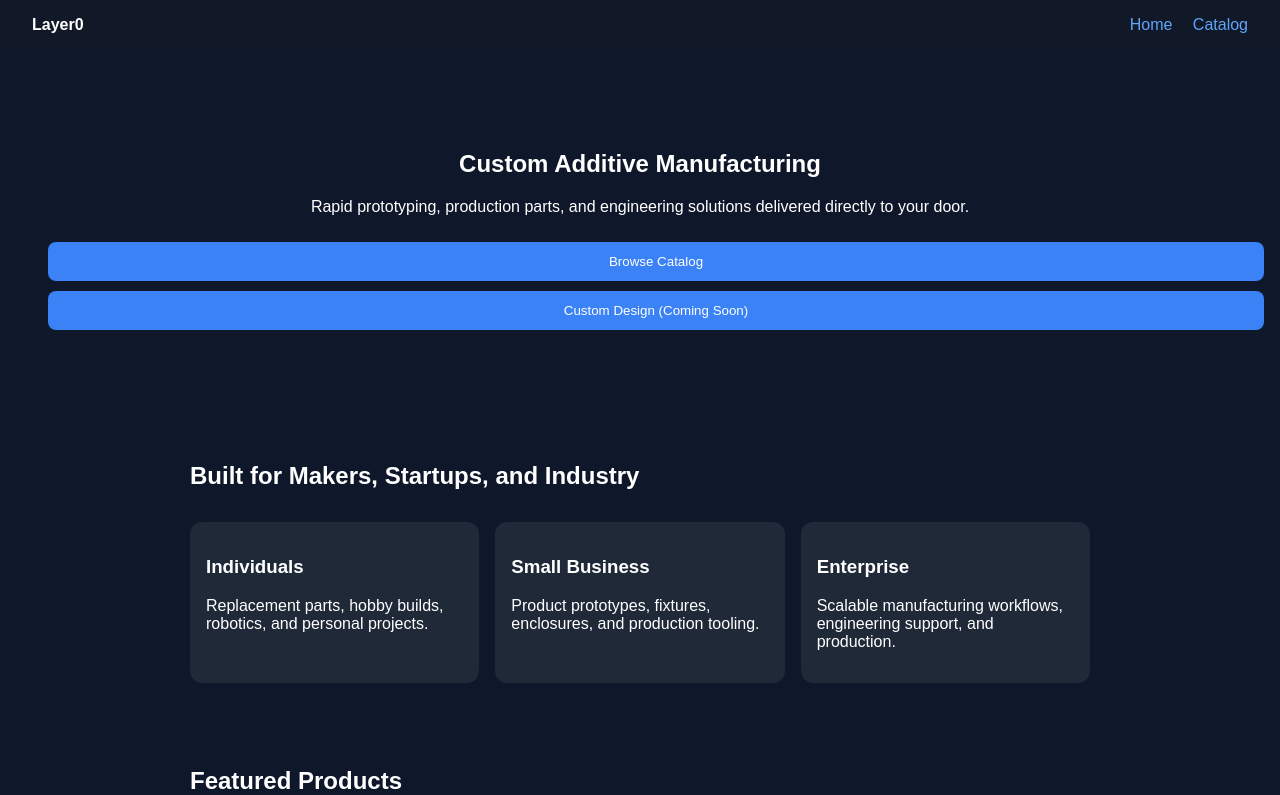
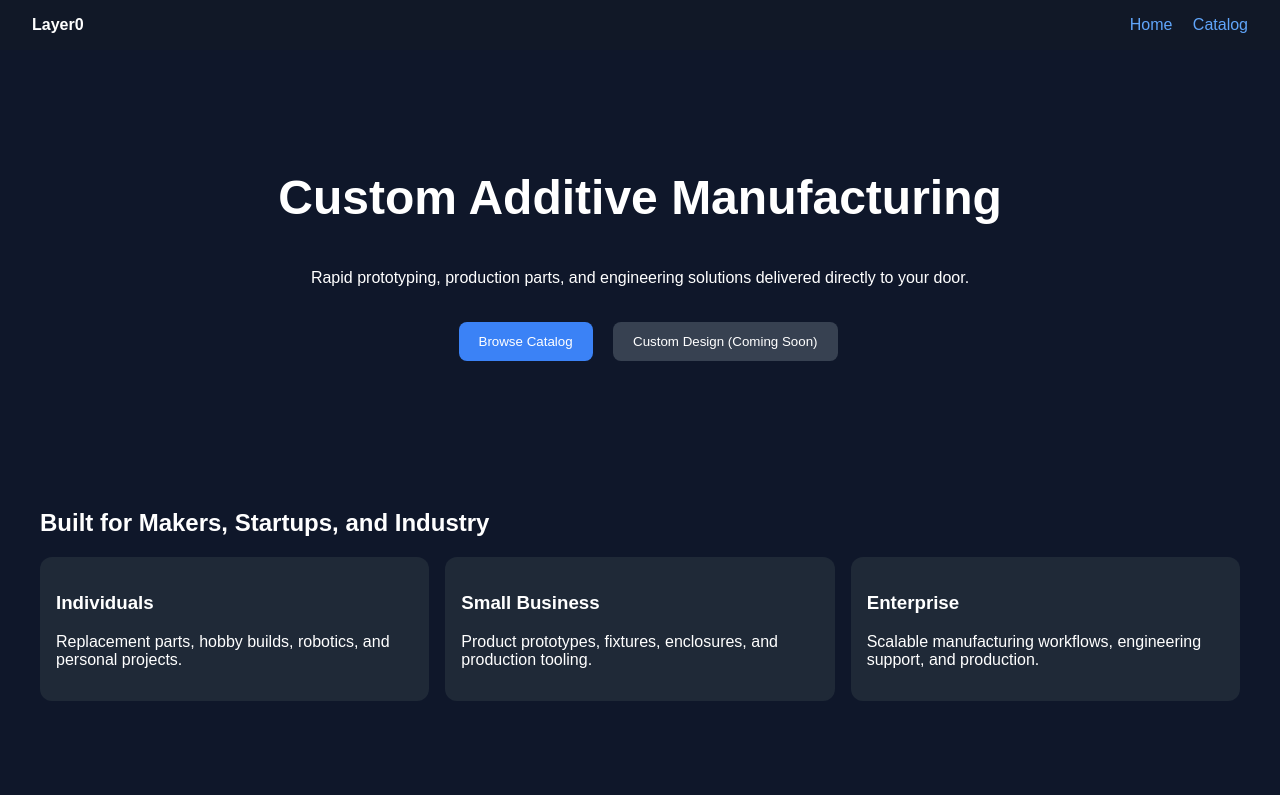
Before and after one commit to Bluest-Lotus/LayerZero, a Jekyll site: the page index.html, which Jekyll copies as it is, in a window 1280 px wide. Shown: the top 795 px of the page. Built offline with Jekyll 4.4.1, drawn with Linux system fonts in a browser that asks for light colours; grey boxes are pictures that could not be loaded.

Commit message:
Update styles for layout, buttons, and navigation

```diff
--- a/assets/styles.css
+++ b/assets/styles.css
@@ -5,64 +5,135 @@
   color: white;
 }
 
+/* NAV */
+
 nav {
   display: flex;
   justify-content: space-between;
+  align-items: center;
+
   padding: 1rem 2rem;
+
   background: #111827;
 }
 
 a {
   color: #60a5fa;
   text-decoration: none;
+
   margin-left: 1rem;
 }
 
+/* HERO */
+
 .hero {
   text-align: center;
+
   padding: 5rem 2rem;
 }
 
+.hero h1 {
+  font-size: 3rem;
+}
+
+.hero p {
+  max-width: 700px;
+
+  margin: auto;
+
+  margin-top: 1rem;
+
+  line-height: 1.6;
+}
+
+.hero-buttons {
+  margin-top: 2rem;
+}
+
+/* LAYOUT */
+
 .container {
-  max-width: 900px;
+  max-width: 1200px;
+
   margin: auto;
-  padding: 2rem;
+
+  padding: 3rem 2rem;
 }
 
 .grid {
   display: grid;
+
+  gap: 1rem;
+}
+
+.three-col {
   grid-template-columns: repeat(
     auto-fit,
-    minmax(220px, 1fr)
+    minmax(250px, 1fr)
   );
-
-  gap: 1rem;
-  margin-top: 2rem;
 }
 
-.card {
+/* CARDS */
+
+.card,
+.preview-card {
   background: #1f2937;
+
+  border-radius: 12px;
+
   padding: 1rem;
-  border-radius: 12px;
 }
 
-input,
-select,
-button {
+.preview-card {
+  min-width: 280px;
+}
+
+.preview-card img {
   width: 100%;
-  padding: 12px;
-  margin-top: 10px;
+
+  height: 220px;
+
+  object-fit: cover;
 
   border-radius: 8px;
-  border: none;
 }
+
+/* BUTTONS */
 
 button {
   background: #3b82f6;
+
   color: white;
+
+  border: none;
+
+  border-radius: 8px;
+
+  padding: 12px 20px;
+
   cursor: pointer;
 }
 
-button:hover {
-  opacity: 0.9;
+.secondary-btn {
+  background: #374151;
 }
+
+/* CATALOG WHEEL */
+
+.catalog-wheel {
+  display: flex;
+
+  gap: 1rem;
+
+  overflow-x: auto;
+
+  padding-bottom: 1rem;
+}
+
+/* CTA */
+
+.cta-section {
+  text-align: center;
+
+  border-top: 1px solid #374151;
+}
```
